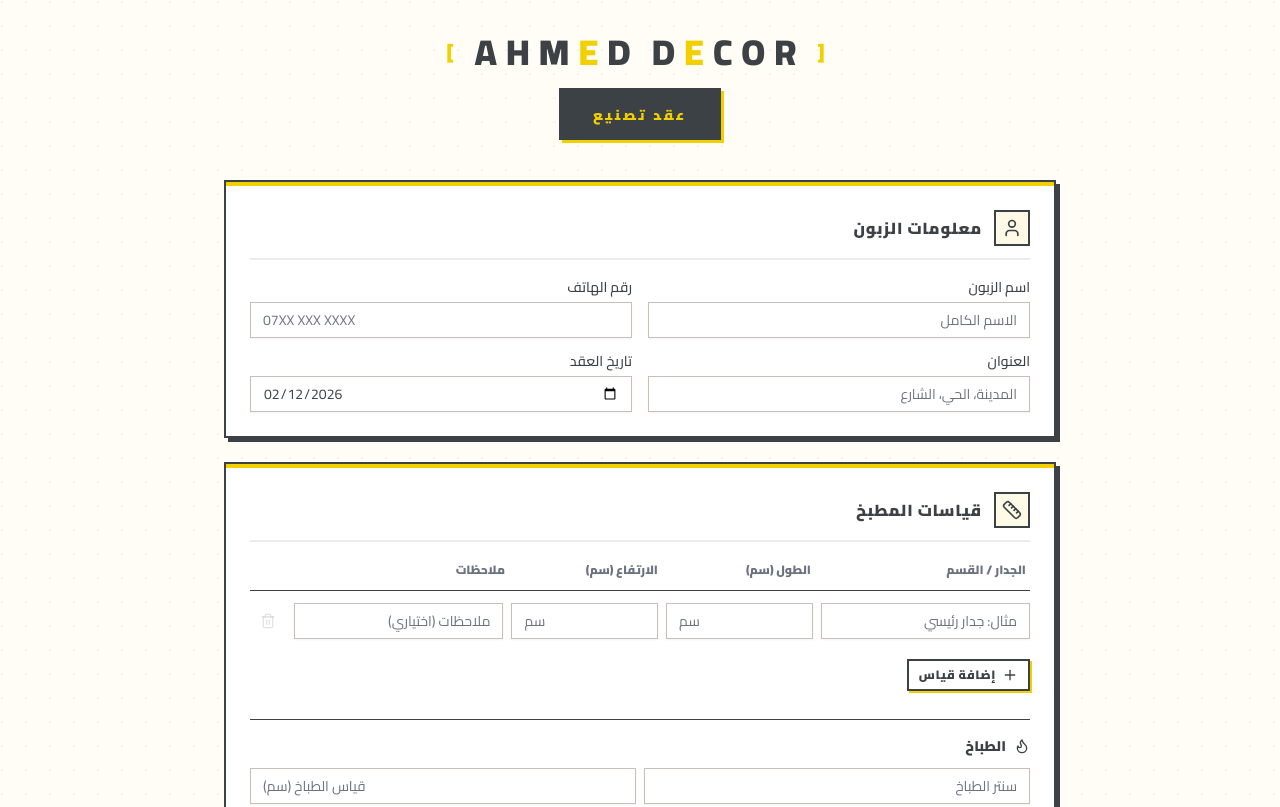
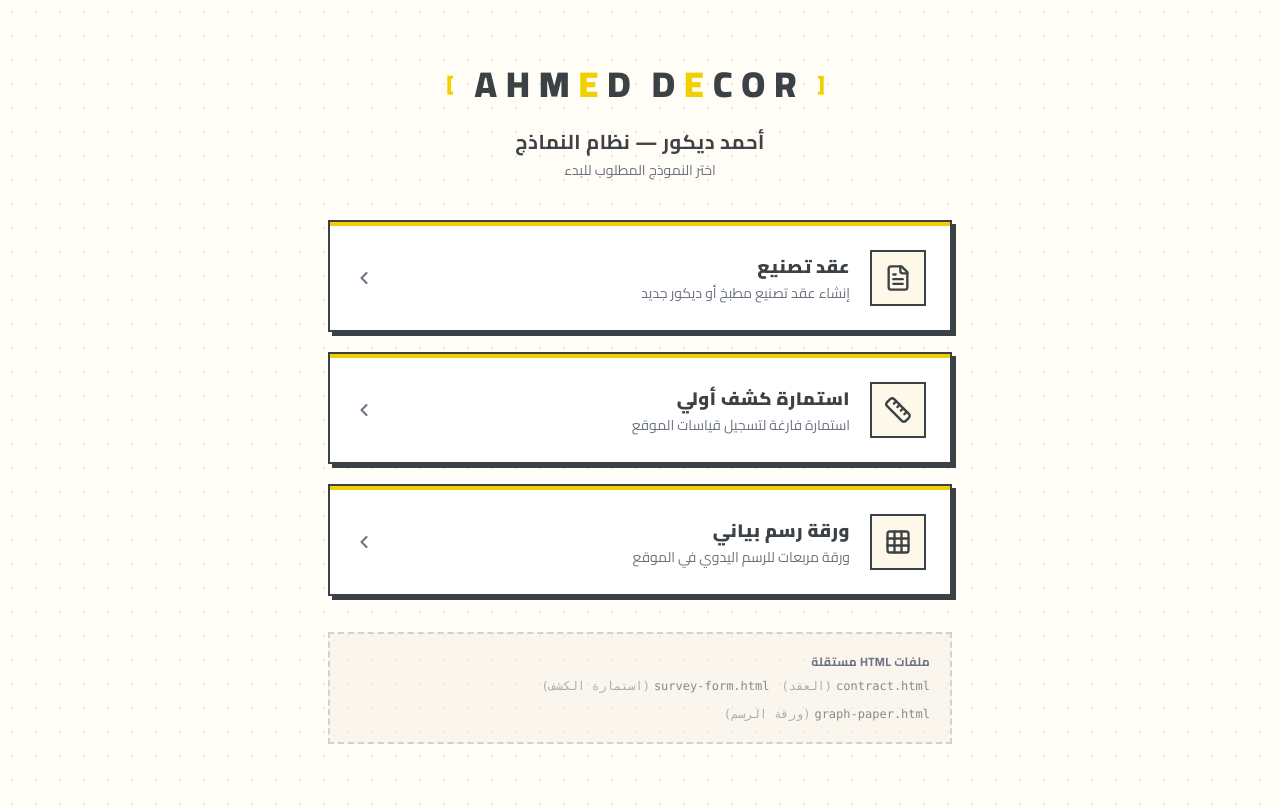
Before and after one commit to Abdullah97825/ahmed-decor-contract, a Next.js app: page / in a window 1280 px wide. Shown: the top 807 px of the page. Built offline with nearby package versions, Linux system fonts and the light colour scheme.

Commit message:
Implement contract page with form links and improved layout

```diff
--- /dev/null
+++ b/app/contract/page.tsx
@@ -0,0 +1,5 @@
+import { ContractForm } from "@/components/contract-form";
+
+export default function ContractPage() {
+  return <ContractForm />;
+}
--- a/app/page.tsx
+++ b/app/page.tsx
@@ -1,5 +1,120 @@
-import { ContractForm } from "@/components/contract-form";
+import Link from "next/link";
+import { Logo } from "@/components/logo";
+
+const forms = [
+  {
+    href: "/contract",
+    title: "عقد تصنيع",
+    subtitle: "إنشاء عقد تصنيع مطبخ أو ديكور جديد",
+    icon: (
+      <svg width="28" height="28" viewBox="0 0 24 24" fill="none" stroke="currentColor" strokeWidth="2" strokeLinecap="round" strokeLinejoin="round">
+        <path d="M15 2H6a2 2 0 0 0-2 2v16a2 2 0 0 0 2 2h12a2 2 0 0 0 2-2V7Z" />
+        <path d="M14 2v4a2 2 0 0 0 2 2h4" />
+        <path d="M10 9H8" /><path d="M16 13H8" /><path d="M16 17H8" />
+      </svg>
+    ),
+  },
+  {
+    href: "/survey",
+    title: "استمارة كشف أولي",
+    subtitle: "استمارة فارغة لتسجيل قياسات الموقع",
+    icon: (
+      <svg width="28" height="28" viewBox="0 0 24 24" fill="none" stroke="currentColor" strokeWidth="2" strokeLinecap="round" strokeLinejoin="round">
+        <path d="M21.3 15.3a2.4 2.4 0 0 1 0 3.4l-2.6 2.6a2.4 2.4 0 0 1-3.4 0L2.7 8.7a2.41 2.41 0 0 1 0-3.4l2.6-2.6a2.41 2.41 0 0 1 3.4 0Z" />
+        <path d="m14.5 12.5 2-2" /><path d="m11.5 9.5 2-2" /><path d="m8.5 6.5 2-2" /><path d="m17.5 15.5 2-2" />
+      </svg>
+    ),
+  },
+  {
+    href: "/graph-paper",
+    title: "ورقة رسم بياني",
+    subtitle: "ورقة مربعات للرسم اليدوي في الموقع",
+    icon: (
+      <svg width="28" height="28" viewBox="0 0 24 24" fill="none" stroke="currentColor" strokeWidth="2" strokeLinecap="round" strokeLinejoin="round">
+        <rect width="18" height="18" x="3" y="3" rx="2" />
+        <path d="M3 9h18" /><path d="M3 15h18" /><path d="M9 3v18" /><path d="M15 3v18" />
+      </svg>
+    ),
+  },
+];
 
 export default function Home() {
-  return <ContractForm />;
+  return (
+    <div
+      className="min-h-screen bg-cream"
+      style={{
+        backgroundImage: `radial-gradient(circle, #3C414620 1px, transparent 1px)`,
+        backgroundSize: "24px 24px",
+      }}
+    >
+      {/* Header */}
+      <div className="pt-16 pb-10 flex flex-col items-center gap-6">
+        <Logo size="lg" />
+        <div className="text-center">
+          <h1 className="text-charcoal text-xl font-bold tracking-wide">
+            أحمد ديكور — نظام النماذج
+          </h1>
+          <p className="text-muted-foreground text-sm mt-1">
+            اختر النموذج المطلوب للبدء
+          </p>
+        </div>
+      </div>
+
+      {/* Cards grid */}
+      <div className="max-w-2xl mx-auto px-6 pb-20 flex flex-col gap-5">
+        {forms.map((form) => (
+          <Link
+            key={form.href}
+            href={form.href}
+            className="group block border-2 border-charcoal bg-white shadow-[4px_4px_0px_#3C4146] hover:shadow-[6px_6px_0px_#F2D000] hover:border-gold transition-all duration-150"
+          >
+            {/* Gold accent bar */}
+            <div className="h-1 bg-gold" />
+            <div className="flex items-center gap-5 p-6">
+              {/* Icon box */}
+              <div className="flex-shrink-0 w-14 h-14 border-2 border-charcoal bg-gold-light flex items-center justify-center text-charcoal group-hover:bg-gold group-hover:text-charcoal transition-colors duration-150">
+                {form.icon}
+              </div>
+              {/* Text */}
+              <div className="flex-1 min-w-0">
+                <h2 className="text-charcoal text-lg font-black tracking-wide">
+                  {form.title}
+                </h2>
+                <p className="text-muted-foreground text-sm mt-0.5">
+                  {form.subtitle}
+                </p>
+              </div>
+              {/* Arrow */}
+              <svg
+                className="flex-shrink-0 w-5 h-5 text-muted-foreground group-hover:text-gold transition-colors -scale-x-100"
+                viewBox="0 0 24 24" fill="none" stroke="currentColor" strokeWidth="2.5"
+                strokeLinecap="round" strokeLinejoin="round"
+              >
+                <path d="m9 18 6-6-6-6" />
+              </svg>
+            </div>
+          </Link>
+        ))}
+
+        {/* Standalone files note */}
+        <div className="mt-4 border-2 border-dashed border-charcoal/20 bg-warm-gray/50 p-5">
+          <p className="text-muted-foreground text-xs font-bold mb-2 tracking-wide">
+            ملفات HTML مستقلة
+          </p>
+          <div className="flex flex-wrap gap-3 text-xs">
+            {[
+              { name: "contract.html", label: "العقد" },
+              { name: "survey-form.html", label: "استمارة الكشف" },
+              { name: "graph-paper.html", label: "ورقة الرسم" },
+            ].map((f) => (
+              <span key={f.name} className="text-charcoal/60 font-mono">
+                {f.name}
+                <span className="text-charcoal/40 mr-1">({f.label})</span>
+              </span>
+            ))}
+          </div>
+        </div>
+      </div>
+    </div>
+  );
 }
```
